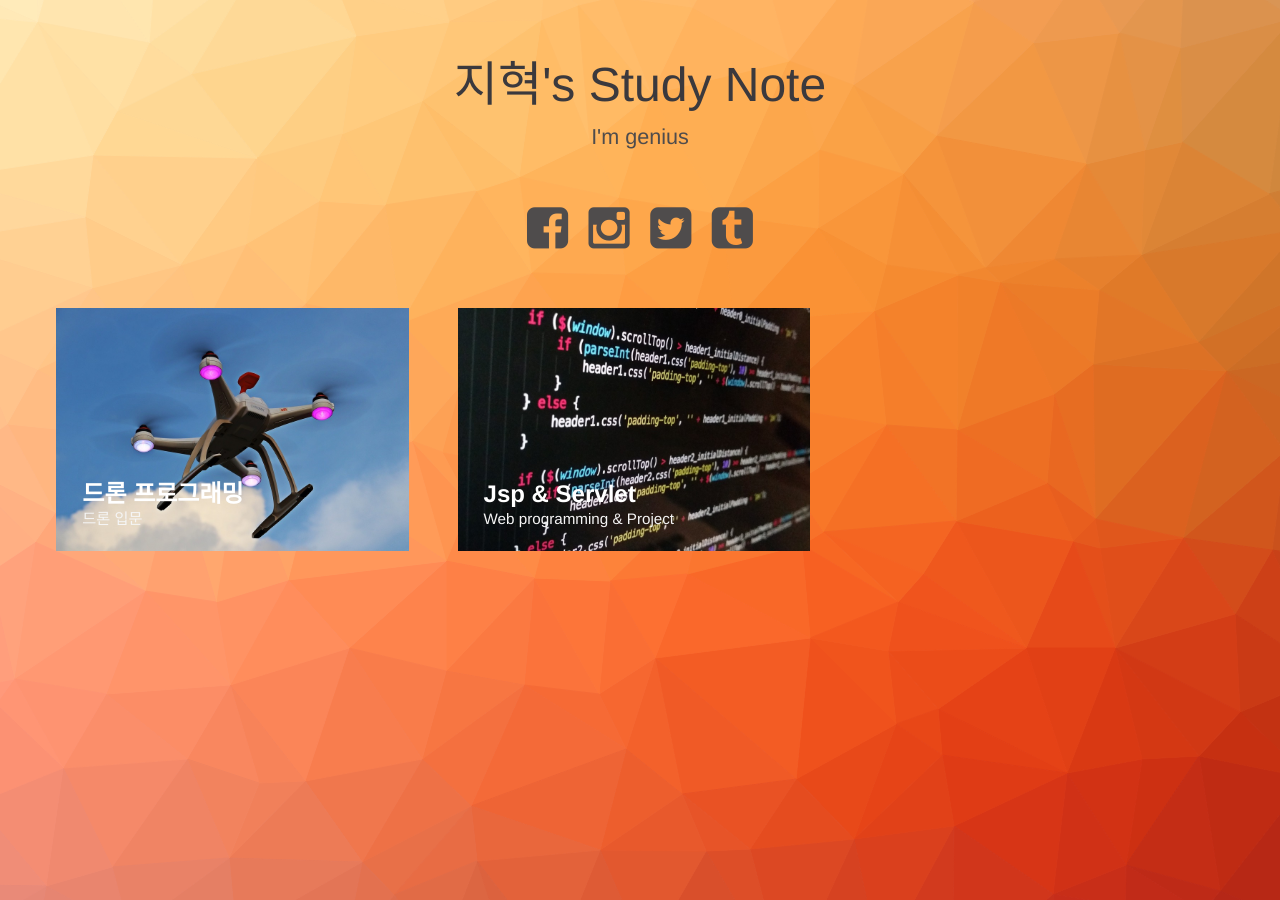
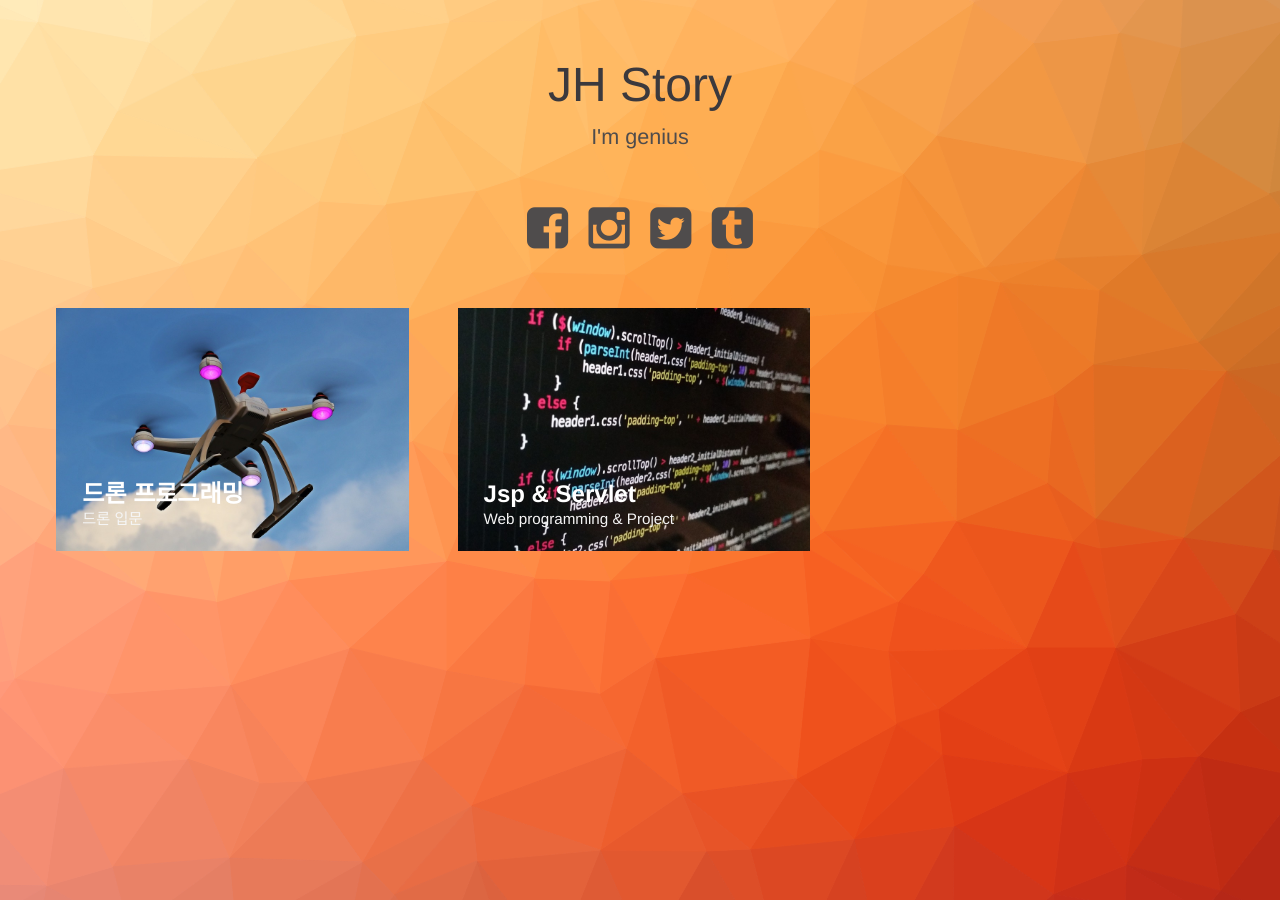
Before and after one commit to Jungjihyuk/blog3, a Jekyll site: the page built from index.html, in a window 1280 px wide. Built offline with Jekyll 4.4.1, drawn with Linux system fonts in a browser that asks for light colours.

Commit message:
제목 변경

```diff
--- a/index.html
+++ b/index.html
@@ -28,7 +28,7 @@ layout: compress
 <body class="body">
 <div class="container">
     <header class="header">
-        <h1>지혁's Study Note<span>I'm genius</span></h1>
+        <h1>JH Story<span>I'm genius</span></h1>
         <nav class="links">
             <a href="#"><i class="fa fa-facebook-square fa-3x"></i></a>
             <a href="#"><i class="fa fa-instagram fa-3x"></i></a>
```
